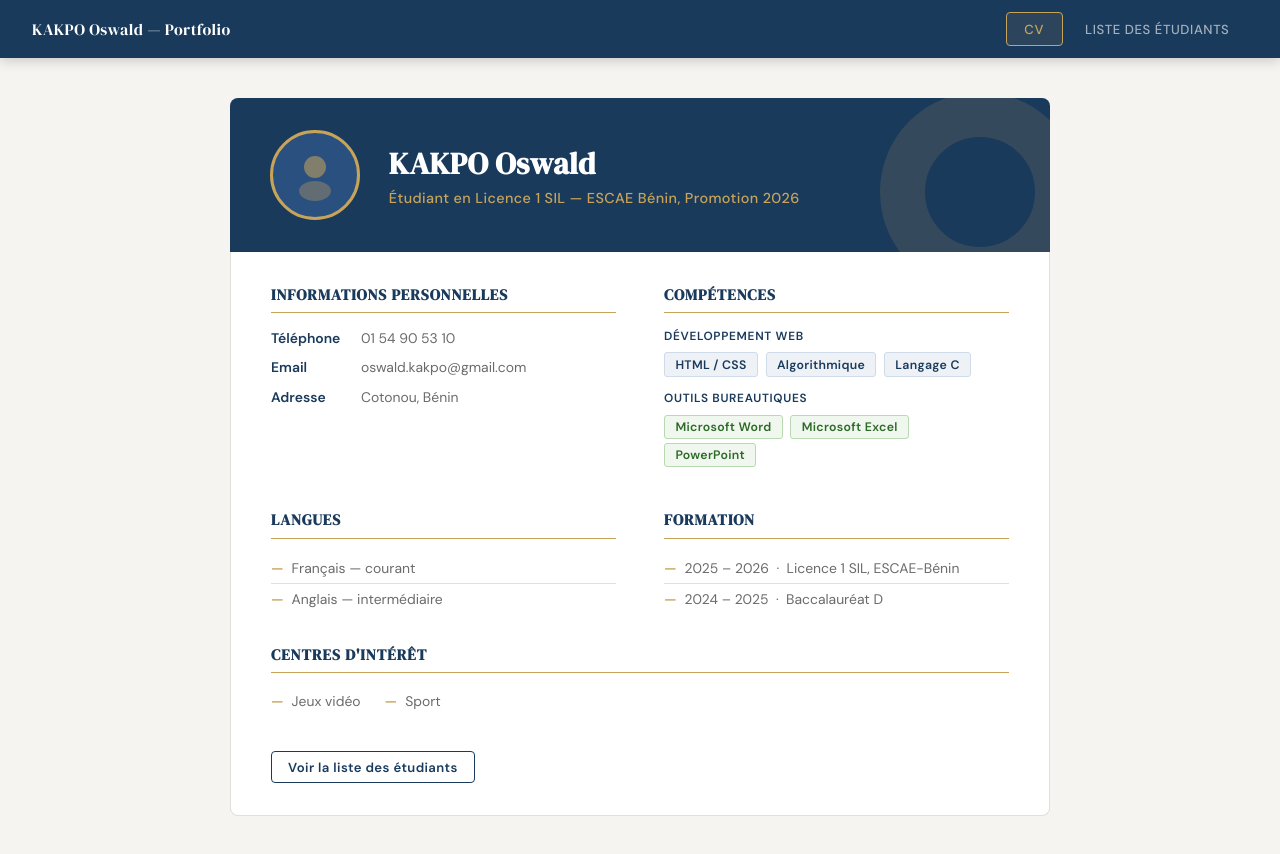
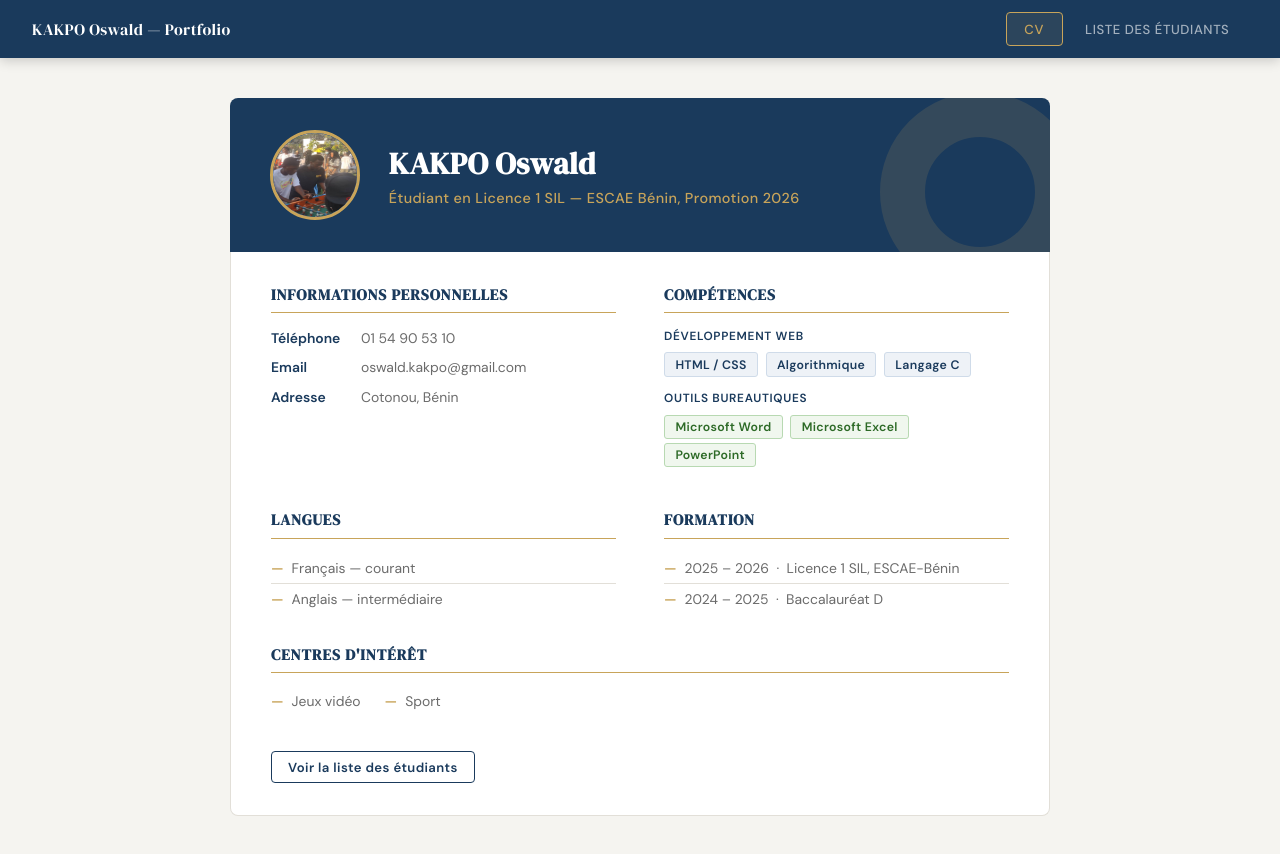
Before and after one commit to vald1234/mon_cv, a plain HTML site: page index.html in a window 1280 px wide. Drawn offline with Linux system fonts and the light colour scheme.

Commit message:
feat: intégration de la photo de profil dans l'en-tête du CV

```diff
--- a/index.html
+++ b/index.html
@@ -133,7 +133,6 @@
       z-index: 1;
     }
 
-    /* Avatar SVG par défaut — remplacer par <img src="photo.jpg"> si disponible */
     .profile-photo svg {
       width: 56px;
       height: 56px;
@@ -372,15 +371,9 @@
         <div class="cv-header">
 
           <!-- Photo de profil (avatar SVG par défaut) -->
-          <!-- Pour utiliser une vraie photo : remplacer le bloc .profile-photo par :
-               <img class="profile-photo" src="photo.jpg" alt="Photo de profil" /> -->
           <div class="profile-photo">
-            <svg viewBox="0 0 56 56" fill="none" xmlns="http://www.w3.org/2000/svg">
-              <!-- Tête -->
-              <circle cx="28" cy="20" r="11" fill="rgba(200,164,90,.55)" />
-              <!-- Corps -->
-              <ellipse cx="28" cy="44" rx="16" ry="10" fill="rgba(200,164,90,.35)" />
-            </svg>
+                           <img class="profile-photo" src="monimg.jpeg" alt="Photo de profil" />
+
           </div>
 
           <div class="cv-header-text">
```
Also changed, not shown: monimg.jpeg (added).
